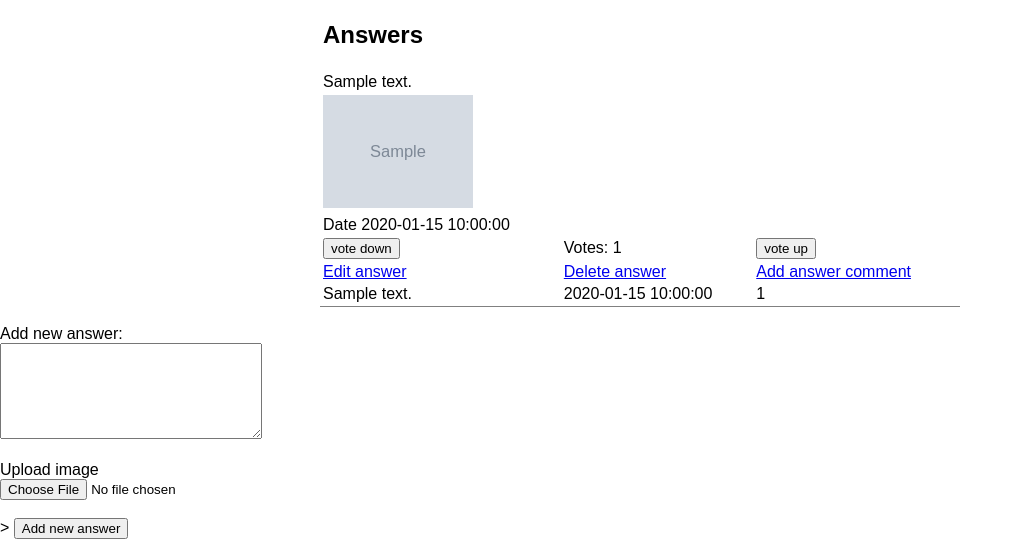
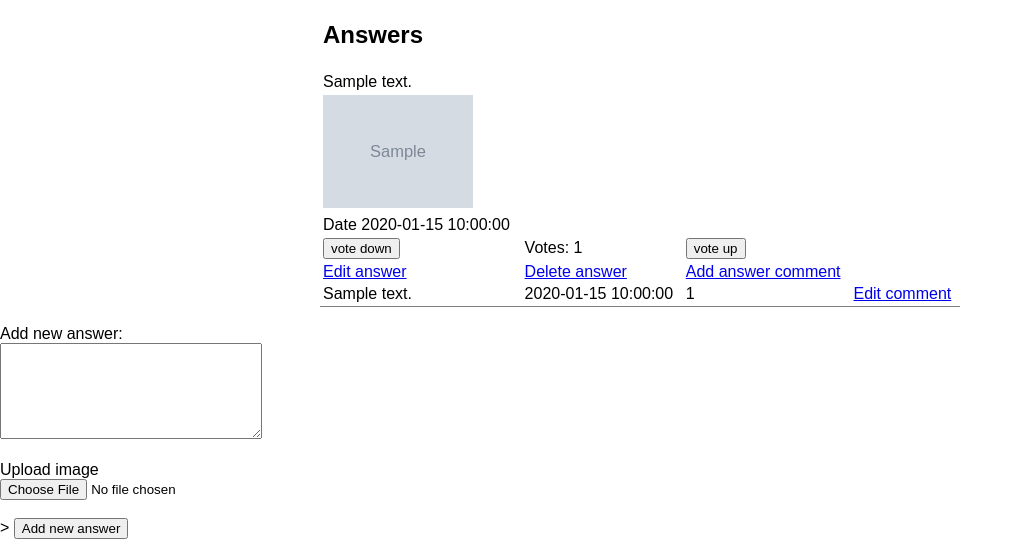
Before and after one commit to CodecoolGlobal/ask-mate-3-python-Cseplonorbert, a Flask app: template templates/question.html in a window 1280 px wide. Shown: the part 448-987 px from the top of the page, without its empty margins (0-1023 px from the left). Run offline with Flask 2, Linux system fonts and the light colour scheme; the template is opened without the code that fills it: most values are stand-ins (such as "Sample title", 1, 10 or a date in 2020); grey boxes marked "Sample" are stand-in pictures.

Commit message:
fix:question.html/ fix link

```diff
--- a/templates/question.html
+++ b/templates/question.html
@@ -118,7 +118,7 @@
                             <td>{{ comment['message'] }}</td>
                             <td>{{ comment['submission_time'] }}</td>
                             <td>{{ comment['edit_count'] }}</td>
-                            <td><a href="{{ url_for('edit_comment', comment_id=comment['id'], question_id=question['id']) }}"></a></td>
+                            <td><a href="{{ url_for('edit_comment', comment_id=comment['id'], question_id=question['id']) }}">Edit comment</a></td>
                         </tr>
                     {% endif %}
                     {% endfor %}
```
